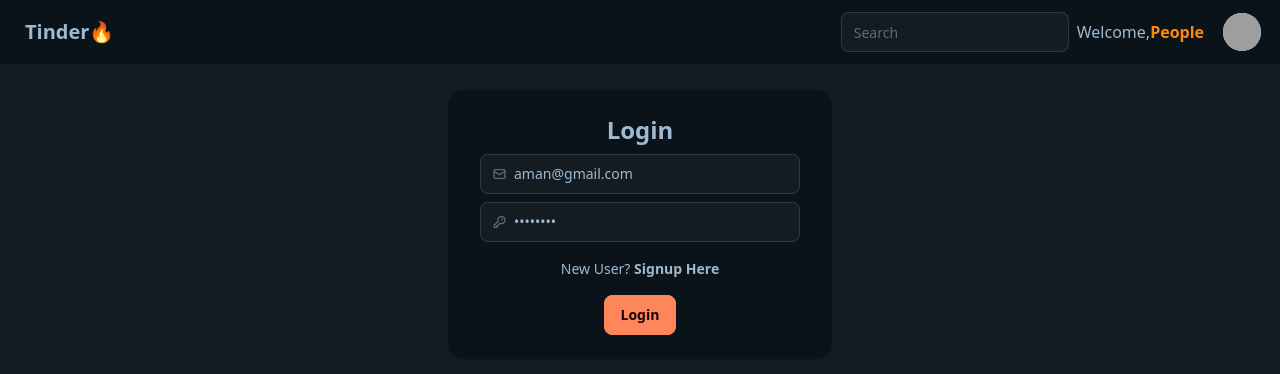
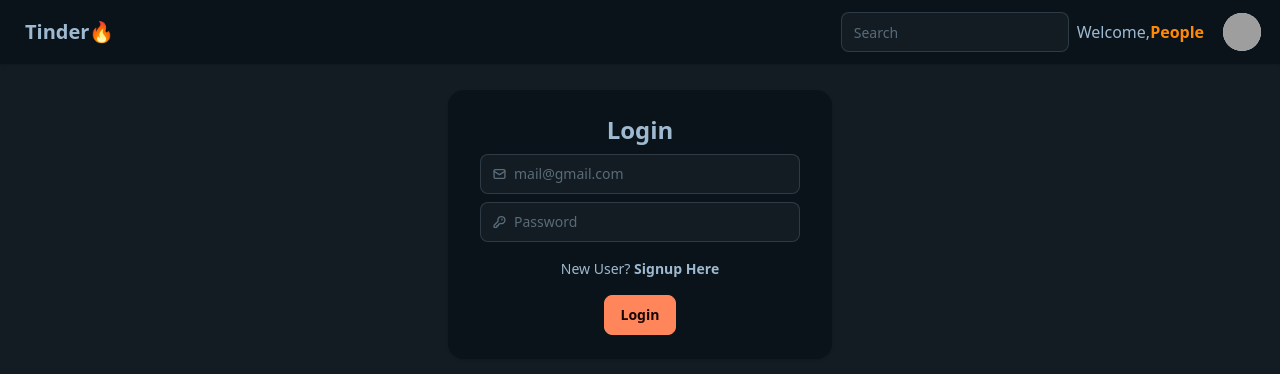
Before and after one commit to AmanYadavFeb22/Tinder-Application, a React (Vite) app: page /login in a window 1280 px wide. Shown: the top 374 px of the page. Built offline with nearby package versions, Linux system fonts and the light colour scheme; no server answers; grey boxes are pictures that could not be loaded.

Commit message:
fixing Bugs

```diff
--- a/src/Components/Login.jsx
+++ b/src/Components/Login.jsx
@@ -6,8 +6,8 @@
 import { BACK_URL } from "../utils/constants";
 
 const Login = () => {
-  const [emailId, setemailId] = useState("aman@gmail.com");
-  const [password, setpassword] = useState("Aman@123");
+  const [emailId, setemailId] = useState("");
+  const [password, setpassword] = useState("");
   const[error,seterror]=useState()
   const dispatch=useDispatch()
   const navigate=useNavigate()
--- a/src/Components/Profile.jsx
+++ b/src/Components/Profile.jsx
@@ -1,5 +1,5 @@
 import { useSelector } from "react-redux";
-import EditProfile from "./editProfile";
+import EditProfile from "./EditProfile";
 import UserCard from "./UserCard"
 
 const Profile = () => {
```
